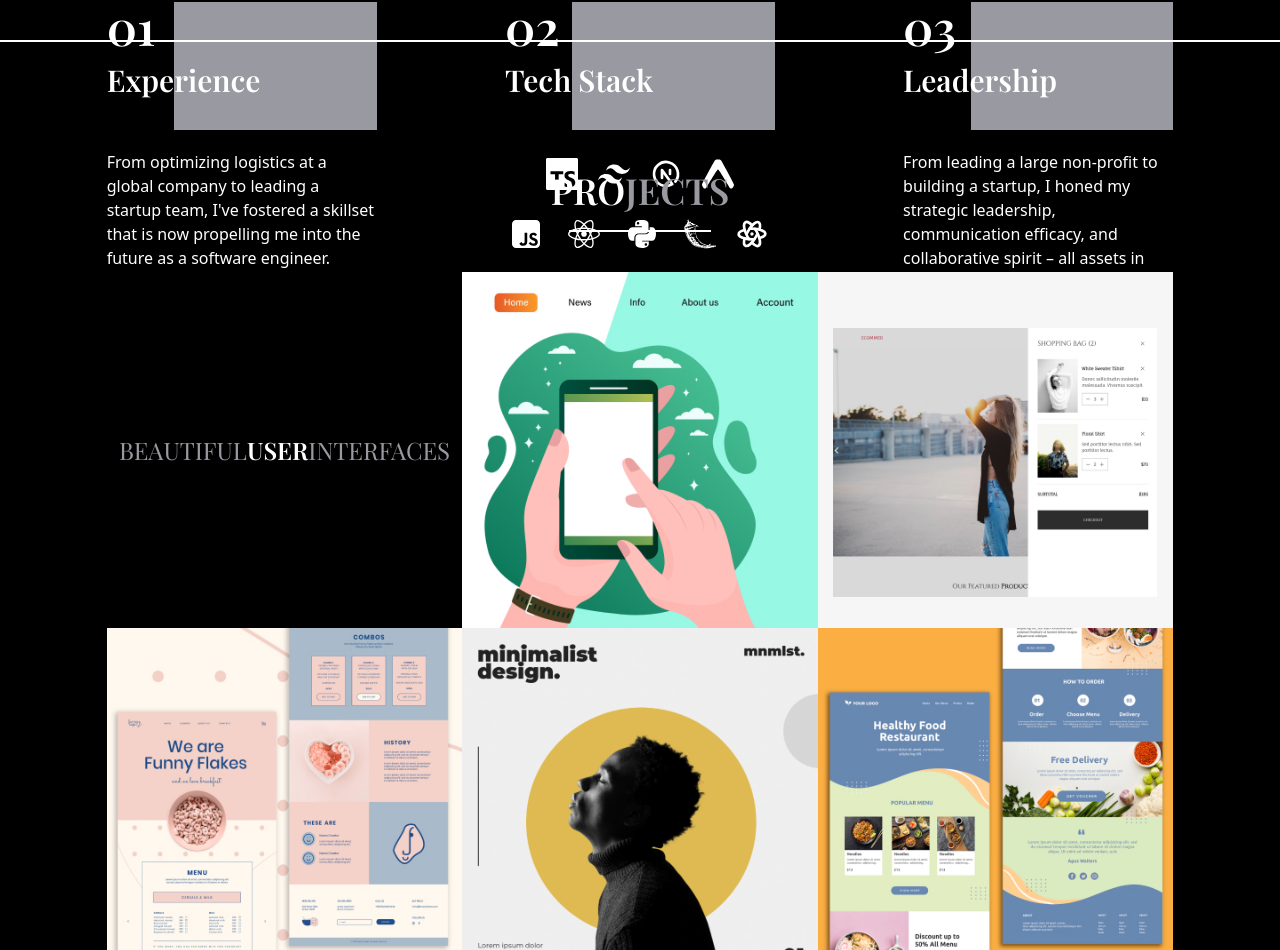
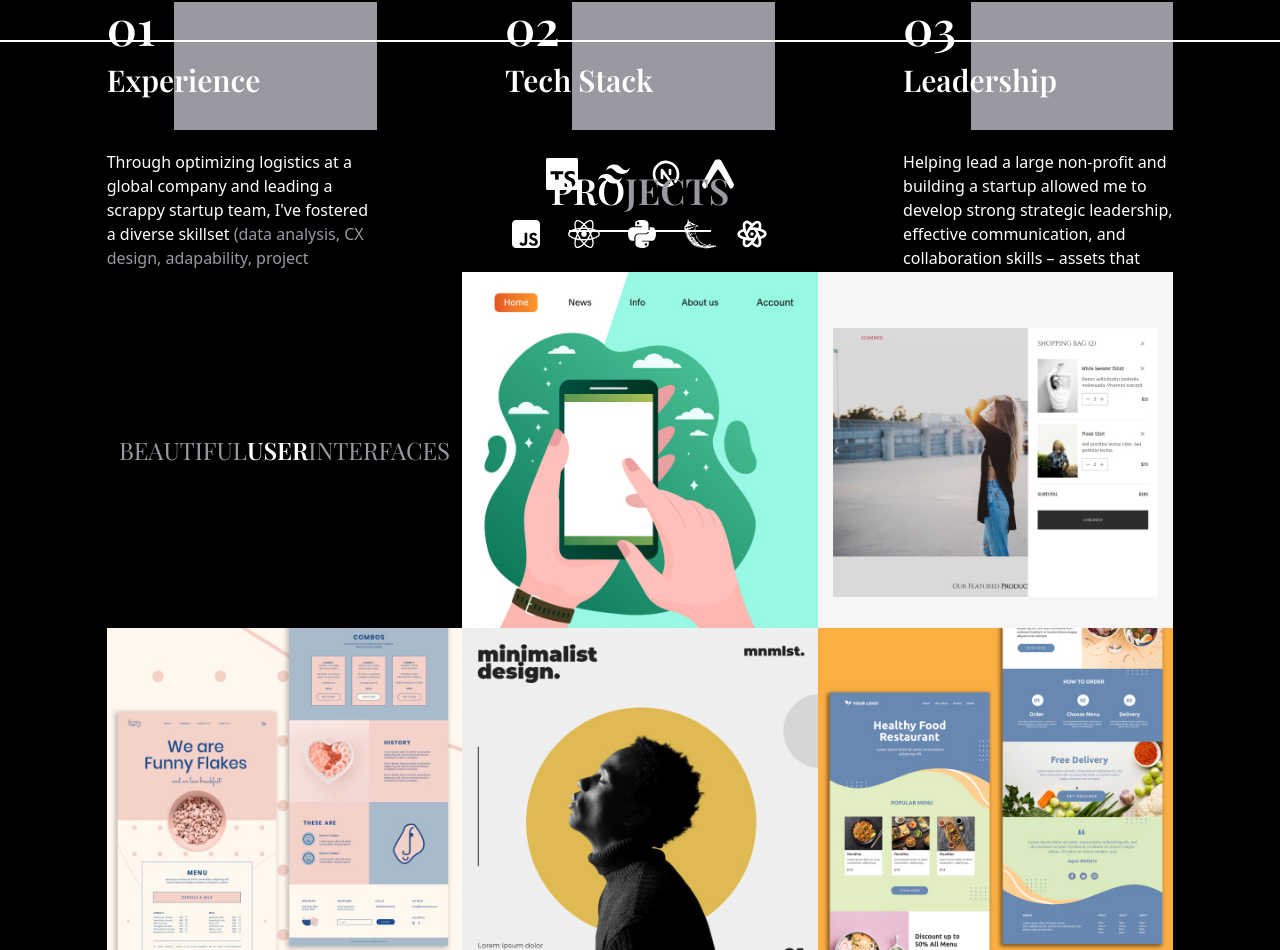
Before and after one commit to DylnMtthws/dylan-portfolio, a React (Create React App) app: page / in a window 1280 px wide. Shown: the part 1562-2512 px from the top of the page. Built offline with nearby package versions, Linux system fonts and the light colour scheme.

Commit message:
skills section rewrite

```diff
--- a/src/App.jsx
+++ b/src/App.jsx
@@ -6,7 +6,6 @@ import Landing from "./scenes/Landing";
 import LineGradient from "./components/LineGradient";
 import MySkills from "./scenes/MySkills";
 import Projects from "./scenes/Projects";
-import Testimonials from "./scenes/Testimonials";
 import Contact from "./scenes/Contact";
 import Footer from "./scenes/Footer";
 
--- a/src/scenes/MySkills.jsx
+++ b/src/scenes/MySkills.jsx
@@ -6,15 +6,8 @@ import {
   faJsSquare,
   faReact,
   faPython,
-  faGithub,
 } from "@fortawesome/free-brands-svg-icons";
-import {
-  SiExpo,
-  SiFlask,
-  SiMysql,
-  SiTailwindcss,
-  SiTypescript,
-} from "react-icons/si";
+import { SiExpo, SiFlask, SiTailwindcss, SiTypescript } from "react-icons/si";
 import { TbBrandNextjs } from "react-icons/tb";
 import { TbBrandReactNative } from "react-icons/tb";
 
@@ -86,9 +79,12 @@ const MySkills = () => {
             <div className="w-1/2 md:w-3/4 h-32 xs:bg-gray absolute right-0 top-0 z-[-1]" />
           </div>
           <p className="mt-5">
-            From optimizing logistics at a global company to leading a startup
-            team, I've fostered a skillset that is now propelling me into the
-            future as a software engineer.
+            Through optimizing logistics at a global company and leading a
+            scrappy startup team, I've fostered a diverse skillset{" "}
+            <span className="text-gray">
+              (data analysis, CX design, adapability, project management)
+            </span>{" "}
+            that is now propelling me into the future as a software engineer.
           </p>
         </motion.div>
         {/* INNOVATIVE */}
@@ -171,9 +167,10 @@ const MySkills = () => {
             <div className="w-1/2 md:w-3/4 h-32 xs:bg-gray absolute right-0 top-0 z-[-1]" />
           </div>
           <p className="mt-5">
-            From leading a large non-profit to building a startup, I honed my
-            strategic leadership, communication efficacy, and collaborative
-            spirit – all assets in the software engineering world.
+            Helping lead a large non-profit and building a startup allowed me to
+            develop strong strategic leadership, effective communication, and
+            collaboration skills – assets that prove valuable in the software
+            engineering world.
           </p>
         </motion.div>
       </div>
```
